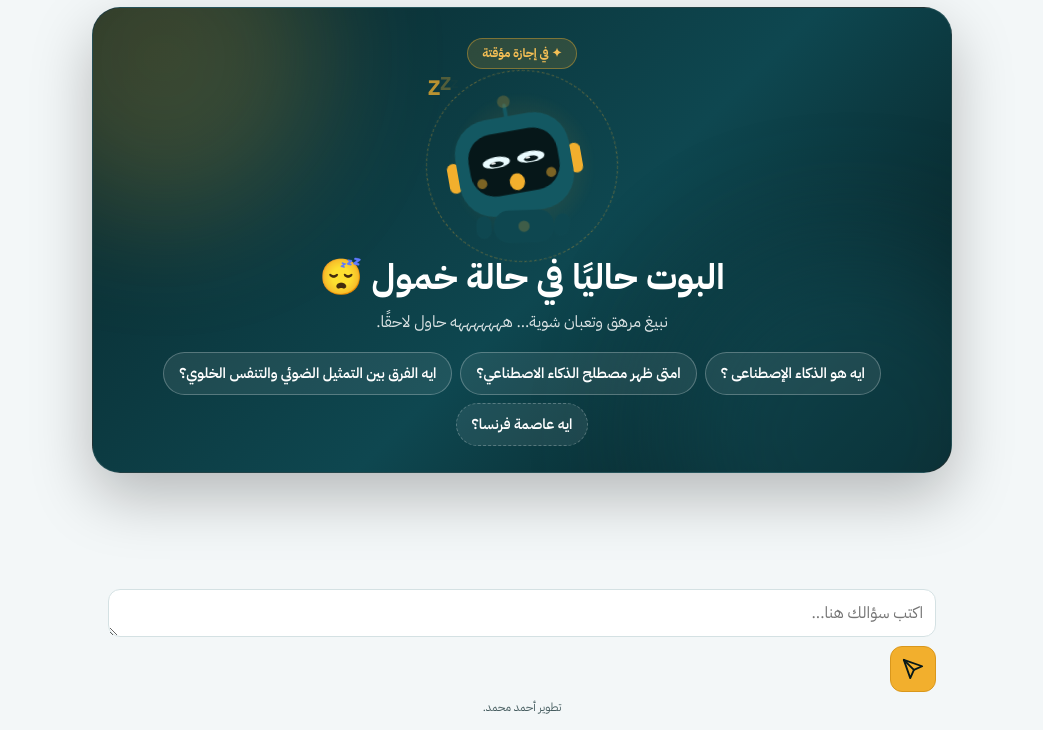
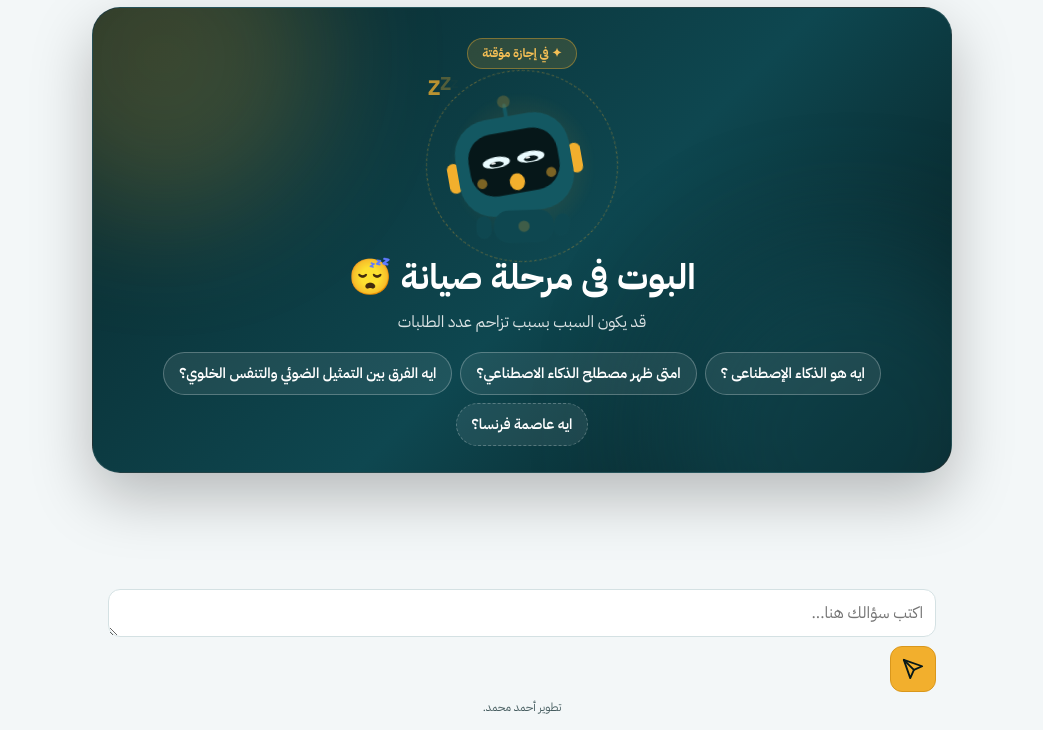
Before and after one commit to a7zanati/b, a plain HTML site: page index.html in a window 1280 px wide. Shown: the part 70-800 px from the top of the page, without its empty margins (118-1161 px from the left). Drawn offline with Linux system fonts and the light colour scheme.

Commit message:
Update TIRED messages and maintenance text

```diff
--- a/index.html
+++ b/index.html
@@ -254,11 +254,11 @@ const st=(el,c)=>{if(MAINTENANCE)return;['thinking','typing','happy','oops'].for
 const look=(el,x,y)=>{el.style.setProperty('--lx',x);el.style.setProperty('--ly',y)};
 const hop=el=>{el.classList.remove('tick');void el.offsetWidth;el.classList.add('tick')};
 const heroEl=mk('big');$('slot').appendChild(heroEl);
-const TIRED=['البوت حاليًا في حالة خمول 😴 هههههههههه حاول لاحقًا.','آه… أنا تعبان أوي النهارده 🥱 سيبني أرتاح شوية وارجع لي بعدين.','زززززز… 💤 صاحي بالعافية، حاول لاحقًا يا صاحبي.','البوت نايم دلوقتي 😪 هههههه جرّب تاني بعد شوية.'];let tiredI=0;
+const TIRED=['حاول لاحقاً'];let tiredI=0;
 if(MAINTENANCE){heroEl.classList.add('tired');
  const hb=document.querySelector('#welcome');hb.querySelector('.badge').textContent='✦ في إجازة مؤقتة';
- hb.querySelector('h1').textContent='البوت حاليًا في حالة خمول 😴';
- hb.querySelector('p').textContent='نبيغ مرهق وتعبان شوية… هههههههه حاول لاحقًا.';
+ hb.querySelector('h1').textContent='البوت فى مرحلة صيانة 😴';
+ hb.querySelector('p').textContent='قد يكون السبب بسبب تزاحم عدد الطلبات';
  const tr=hb.querySelector('.trust');if(tr)tr.remove();
  setTimeout(()=>setPill('bad','في حالة خمول'),0);}
 
```
